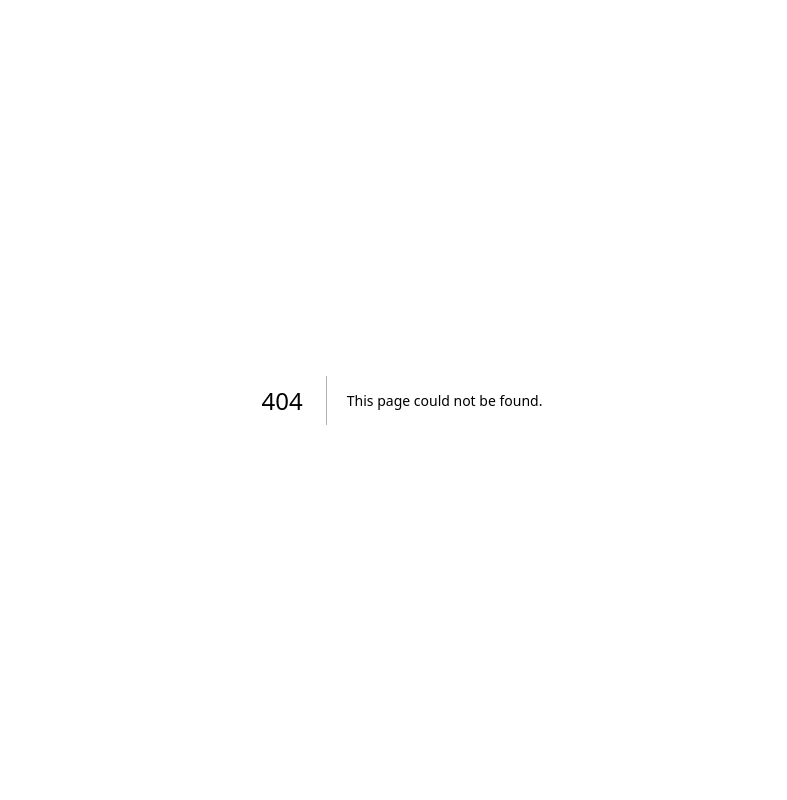
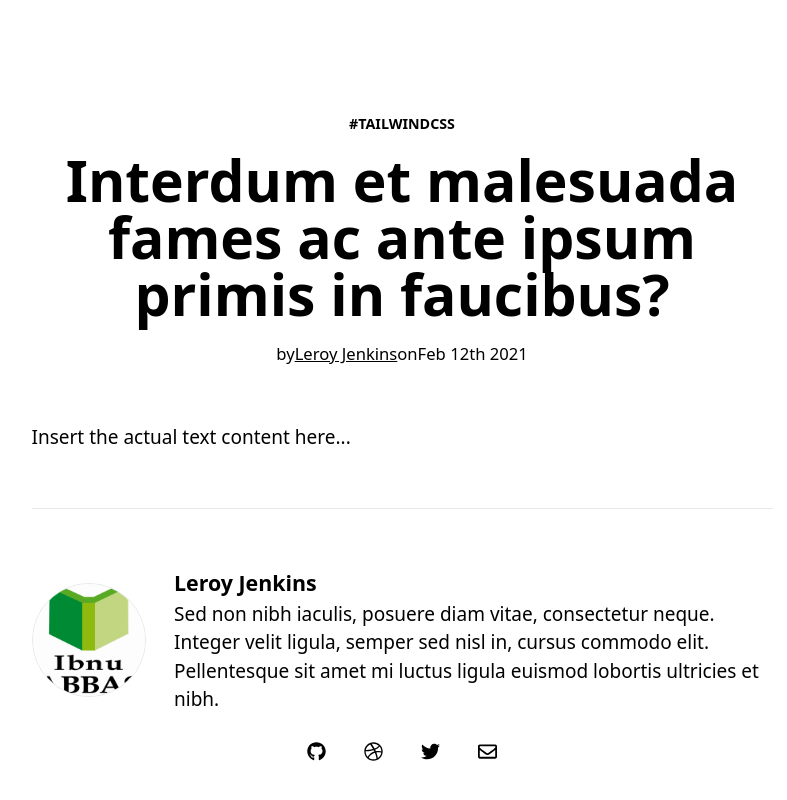
Before and after one commit to Amirulmuuminin/ibnuabbasweb, a Next.js app: page /post/id in a window 1280 px wide. Before the commit this address had no page. Shown: the top 800 px of the page, without its empty margins (238-1025 px from the left). Built offline with nearby package versions, Linux system fonts and the light colour scheme.

Commit message:
post Page ready

```diff
--- /dev/null
+++ b/src/app/post/[id]/page.tsx
@@ -0,0 +1,14 @@
+import Footer from "@/components/footer";
+import SinglePost from "@/components/singlePost";
+import type { NextPage } from "next";
+
+const Post: NextPage = () => {
+  return (
+    <>
+      <SinglePost />
+      <Footer />
+    </>
+  );
+};
+
+export default Post;
--- a/src/components/carouselContainer.tsx
+++ b/src/components/carouselContainer.tsx
@@ -11,6 +11,7 @@ import {
   type CarouselApi,
 } from "@/components/ui/carousel";
 import PostCarouselItem from "./postCarouselItem";
+import Link from "next/link";
 
 export function CarouselContainer() {
   const [api, setApi] = React.useState<CarouselApi>();
@@ -36,7 +37,9 @@ export function CarouselContainer() {
         <CarouselContent>
           {Array.from({ length: 5 }).map((_, index) => (
             <CarouselItem key={index}>
-              <PostCarouselItem />
+              <Link href={"/post/id"}>
+                <PostCarouselItem />
+              </Link>
             </CarouselItem>
           ))}
         </CarouselContent>
--- /dev/null
+++ b/src/components/singlePost.tsx
@@ -0,0 +1,110 @@
+import { FC } from "react";
+import Image from "next/image";
+import icon from "../../public/logo SIBIA.jpg";
+
+type Props = {};
+const SinglePost: FC<Props> = ({}) => {
+  return (
+    <article className="max-w-2xl px-6 py-24 mx-auto space-y-12 dark:bg-gray-800 dark:text-gray-50">
+      <div className="w-full mx-auto space-y-4 text-center">
+        <p className="text-xs font-semibold tracki uppercase">#TailwindCSS</p>
+        <h1 className="text-4xl font-bold leadi md:text-5xl">
+          Interdum et malesuada fames ac ante ipsum primis in faucibus?
+        </h1>
+        <p className="text-sm dark:text-gray-400">
+          by
+          <a
+            rel="noopener noreferrer"
+            href="#"
+            target="_blank"
+            className="underline dark:text-violet-400"
+          >
+            <span itemProp="name">Leroy Jenkins</span>
+          </a>
+          on
+          <time dateTime="2021-02-12 15:34:18-0200">Feb 12th 2021</time>
+        </p>
+      </div>
+      <div className="dark:text-gray-100">
+        <p>Insert the actual text content here...</p>
+      </div>
+      <div className="pt-12 border-t dark:border-gray-700">
+        <div className="flex flex-col space-y-4 md:space-y-0 md:space-x-6 md:flex-row">
+          <Image
+            src={icon}
+            alt=""
+            className="self-center flex-shrink-0 w-24 h-24 border rounded-full md:justify-self-start dark:bg-gray-500 dark:border-gray-700"
+          />
+          <div className="flex flex-col">
+            <h4 className="text-lg font-semibold">Leroy Jenkins</h4>
+            <p className="dark:text-gray-400">
+              Sed non nibh iaculis, posuere diam vitae, consectetur neque.
+              Integer velit ligula, semper sed nisl in, cursus commodo elit.
+              Pellentesque sit amet mi luctus ligula euismod lobortis ultricies
+              et nibh.
+            </p>
+          </div>
+        </div>
+        <div className="flex justify-center pt-4 space-x-4 align-center">
+          <a
+            rel="noopener noreferrer"
+            href="#"
+            aria-label="GitHub"
+            className="p-2 rounded-md dark:text-gray-100 hover:dark:text-violet-400"
+          >
+            <svg
+              viewBox="0 0 496 512"
+              xmlns="http://www.w3.org/2000/svg"
+              className="w-4 h-4 fill-current"
+            >
+              <path d="M165.9 397.4c0 2-2.3 3.6-5.2 3.6-3.3.3-5.6-1.3-5.6-3.6 0-2 2.3-3.6 5.2-3.6 3-.3 5.6 1.3 5.6 3.6zm-31.1-4.5c-.7 2 1.3 4.3 4.3 4.9 2.6 1 5.6 0 6.2-2s-1.3-4.3-4.3-5.2c-2.6-.7-5.5.3-6.2 2.3zm44.2-1.7c-2.9.7-4.9 2.6-4.6 4.9.3 2 2.9 3.3 5.9 2.6 2.9-.7 4.9-2.6 4.6-4.6-.3-1.9-3-3.2-5.9-2.9zM244.8 8C106.1 8 0 113.3 0 252c0 110.9 69.8 205.8 169.5 239.2 12.8 2.3 17.3-5.6 17.3-12.1 0-6.2-.3-40.4-.3-61.4 0 0-70 15-84.7-29.8 0 0-11.4-29.1-27.8-36.6 0 0-22.9-15.7 1.6-15.4 0 0 24.9 2 38.6 25.8 21.9 38.6 58.6 27.5 72.9 20.9 2.3-16 8.8-27.1 16-33.7-55.9-6.2-112.3-14.3-112.3-110.5 0-27.5 7.6-41.3 23.6-58.9-2.6-6.5-11.1-33.3 2.6-67.9 20.9-6.5 69 27 69 27 20-5.6 41.5-8.5 62.8-8.5s42.8 2.9 62.8 8.5c0 0 48.1-33.6 69-27 13.7 34.7 5.2 61.4 2.6 67.9 16 17.7 25.8 31.5 25.8 58.9 0 96.5-58.9 104.2-114.8 110.5 9.2 7.9 17 22.9 17 46.4 0 33.7-.3 75.4-.3 83.6 0 6.5 4.6 14.4 17.3 12.1C428.2 457.8 496 362.9 496 252 496 113.3 383.5 8 244.8 8zM97.2 352.9c-1.3 1-1 3.3.7 5.2 1.6 1.6 3.9 2.3 5.2 1 1.3-1 1-3.3-.7-5.2-1.6-1.6-3.9-2.3-5.2-1zm-10.8-8.1c-.7 1.3.3 2.9 2.3 3.9 1.6 1 3.6.7 4.3-.7.7-1.3-.3-2.9-2.3-3.9-2-.6-3.6-.3-4.3.7zm32.4 35.6c-1.6 1.3-1 4.3 1.3 6.2 2.3 2.3 5.2 2.6 6.5 1 1.3-1.3.7-4.3-1.3-6.2-2.2-2.3-5.2-2.6-6.5-1zm-11.4-14.7c-1.6 1-1.6 3.6 0 5.9 1.6 2.3 4.3 3.3 5.6 2.3 1.6-1.3 1.6-3.9 0-6.2-1.4-2.3-4-3.3-5.6-2z"></path>
+            </svg>
+          </a>
+          <a
+            rel="noopener noreferrer"
+            href="#"
+            aria-label="Dribble"
+            className="p-2 rounded-md dark:text-gray-100 hover:dark:text-violet-400"
+          >
+            <svg
+              viewBox="0 0 512 512"
+              xmlns="http://www.w3.org/2000/svg"
+              className="w-4 h-4 fill-current"
+            >
+              <path d="M256 8C119.252 8 8 119.252 8 256s111.252 248 248 248 248-111.252 248-248S392.748 8 256 8zm163.97 114.366c29.503 36.046 47.369 81.957 47.835 131.955-6.984-1.477-77.018-15.682-147.502-6.818-5.752-14.041-11.181-26.393-18.617-41.614 78.321-31.977 113.818-77.482 118.284-83.523zM396.421 97.87c-3.81 5.427-35.697 48.286-111.021 76.519-34.712-63.776-73.185-116.168-79.04-124.008 67.176-16.193 137.966 1.27 190.061 47.489zm-230.48-33.25c5.585 7.659 43.438 60.116 78.537 122.509-99.087 26.313-186.36 25.934-195.834 25.809C62.38 147.205 106.678 92.573 165.941 64.62zM44.17 256.323c0-2.166.043-4.322.108-6.473 9.268.19 111.92 1.513 217.706-30.146 6.064 11.868 11.857 23.915 17.174 35.949-76.599 21.575-146.194 83.527-180.531 142.306C64.794 360.405 44.17 310.73 44.17 256.323zm81.807 167.113c22.127-45.233 82.178-103.622 167.579-132.756 29.74 77.283 42.039 142.053 45.189 160.638-68.112 29.013-150.015 21.053-212.768-27.882zm248.38 8.489c-2.171-12.886-13.446-74.897-41.152-151.033 66.38-10.626 124.7 6.768 131.947 9.055-9.442 58.941-43.273 109.844-90.795 141.978z"></path>
+            </svg>
+          </a>
+          <a
+            rel="noopener noreferrer"
+            href="#"
+            aria-label="Twitter"
+            className="p-2 rounded-md dark:text-gray-100 hover:dark:text-violet-400"
+          >
+            <svg
+              viewBox="0 0 512 512"
+              xmlns="http://www.w3.org/2000/svg"
+              className="w-4 h-4 fill-current"
+            >
+              <path d="M459.37 151.716c.325 4.548.325 9.097.325 13.645 0 138.72-105.583 298.558-298.558 298.558-59.452 0-114.68-17.219-161.137-47.106 8.447.974 16.568 1.299 25.34 1.299 49.055 0 94.213-16.568 130.274-44.832-46.132-.975-84.792-31.188-98.112-72.772 6.498.974 12.995 1.624 19.818 1.624 9.421 0 18.843-1.3 27.614-3.573-48.081-9.747-84.143-51.98-84.143-102.985v-1.299c13.969 7.797 30.214 12.67 47.431 13.319-28.264-18.843-46.781-51.005-46.781-87.391 0-19.492 5.197-37.36 14.294-52.954 51.655 63.675 129.3 105.258 216.365 109.807-1.624-7.797-2.599-15.918-2.599-24.04 0-57.828 46.782-104.934 104.934-104.934 30.213 0 57.502 12.67 76.67 33.137 23.715-4.548 46.456-13.32 66.599-25.34-7.798 24.366-24.366 44.833-46.132 57.827 21.117-2.273 41.584-8.122 60.426-16.243-14.292 20.791-32.161 39.308-52.628 54.253z"></path>
+            </svg>
+          </a>
+          <a
+            rel="noopener noreferrer"
+            href="#"
+            aria-label="Email"
+            className="p-2 rounded-md dark:text-gray-100 hover:dark:text-violet-400"
+          >
+            <svg
+              viewBox="0 0 512 512"
+              xmlns="http://www.w3.org/2000/svg"
+              className="w-4 h-4 fill-current"
+            >
+              <path d="M464 64H48C21.49 64 0 85.49 0 112v288c0 26.51 21.49 48 48 48h416c26.51 0 48-21.49 48-48V112c0-26.51-21.49-48-48-48zm0 48v40.805c-22.422 18.259-58.168 46.651-134.587 106.49-16.841 13.247-50.201 45.072-73.413 44.701-23.208.375-56.579-31.459-73.413-44.701C106.18 199.465 70.425 171.067 48 152.805V112h416zM48 400V214.398c22.914 18.251 55.409 43.862 104.938 82.646 21.857 17.205 60.134 55.186 103.062 54.955 42.717.231 80.509-37.199 103.053-54.947 49.528-38.783 82.032-64.401 104.947-82.653V400H48z"></path>
+            </svg>
+          </a>
+        </div>
+      </div>
+    </article>
+  );
+};
+export default SinglePost;
```
